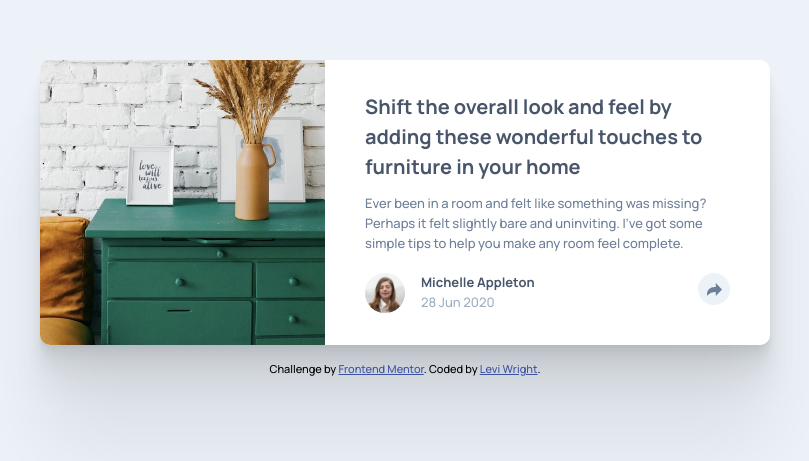
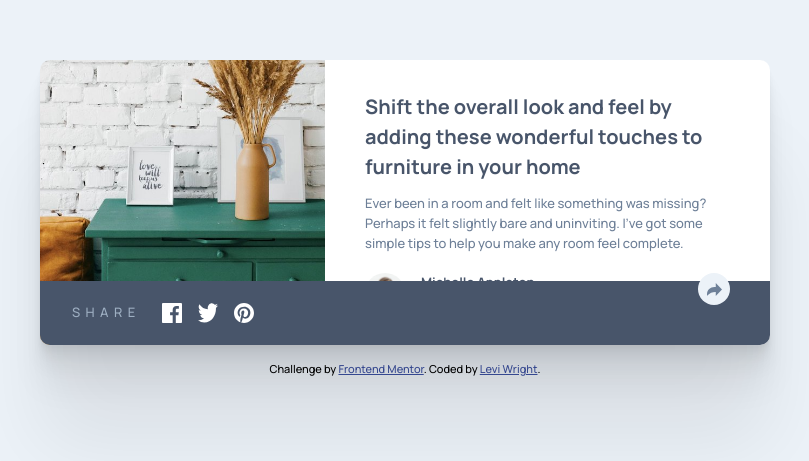
Before and after one commit to law973/article-preview-component, a website: page index.html in a window 1280 px wide. Shown: the part 181-642 px from the top of the page, without its empty margins (235-1044 px from the left). Drawn offline with Linux system fonts and the light colour scheme.

Commit message:
added more styling for share container

```diff
--- a/index.html
+++ b/index.html
@@ -47,9 +47,12 @@
 
         <div class="card__share_container">
           <span class="card__share_text">Share</span>
-          <img src="./images/icon-facebook.svg" alt="">
-          <img src="./images/icon-twitter.svg" alt="">
-          <img src="./images/icon-pinterest.svg" alt="">
+
+          <div class="social_links">
+            <img src="./images/icon-facebook.svg" alt="">
+            <img src="./images/icon-twitter.svg" alt="">
+            <img src="./images/icon-pinterest.svg" alt="">
+          </div>
         </div>
       </div>
     </div>
--- a/scss/_card.scss
+++ b/scss/_card.scss
@@ -12,6 +12,7 @@
     margin: 1rem;
     max-width: 20.438rem;
     overflow: hidden;
+    position: relative;
 
     @media screen and (min-width: 48rem) {
         grid-template-columns: 285px 1fr;
@@ -103,6 +104,7 @@
         height: 2rem;
         justify-content: center;
         width: 2rem;
+        z-index: 1;
 
         &:hover, &:focus {
             background-color: var(--slate-grey);
@@ -115,7 +117,21 @@
 
     &__share_container {
         background-color: var(--mulled-wine);
-        display: none;
+        bottom: 0;
+        display: flex;
+        gap: 1.313rem;
+        left: 0;
+        padding: 22px 32px;
+        position: absolute;
+        text-transform: uppercase;
+        width: 100%;
+
+        .hidden {
+            display: none;
+        }
+
+        @media screen and (min-width: 48rem) {
+        }
     }
 
     &__share_text {
@@ -124,3 +140,8 @@
         letter-spacing: 0.417em;
     }
 }
+
+.social_links {
+    display: flex;
+    gap: 1rem;
+}
```
Also changed, not shown: css/compiled_style.css.
